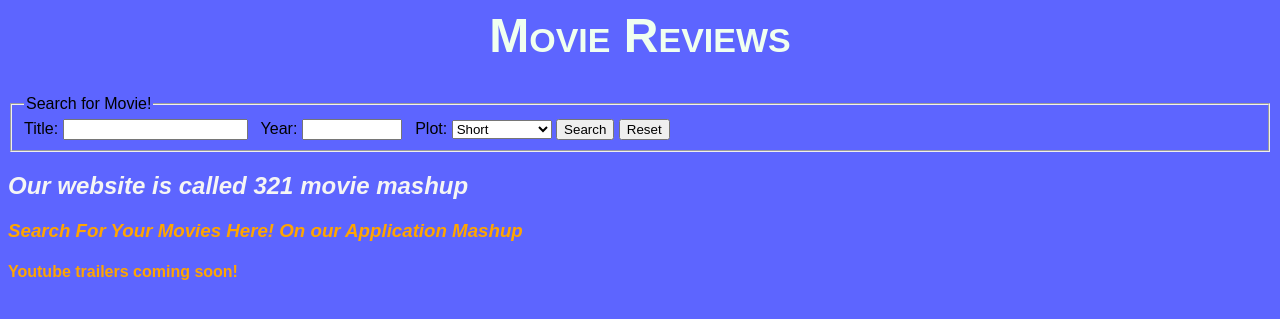
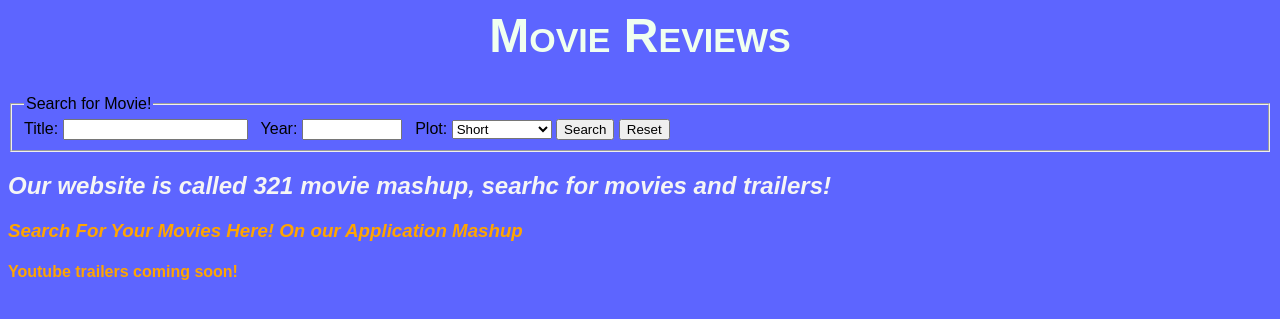
Before and after one commit to 321cwk/MovieReview321, a Python web app: template templates/form.html in a window 1280 px wide. Shown: the top 319 px of the page. Run offline with Jinja, Linux system fonts and the light colour scheme; the template is opened without the code that fills it, so the values that code supplies are empty.

Commit message:
changed form code

```diff
--- a/templates/form.html
+++ b/templates/form.html
@@ -33,7 +33,7 @@
     </fieldset>
     </form>
 
-    <H2>Our website is called 321 movie mashup</H2>
+    <H2>Our website is called 321 movie mashup, searhc for movies and trailers!</H2>
 
     <h3>Search For Your Movies Here! On our Application Mashup </h3>
 
```
